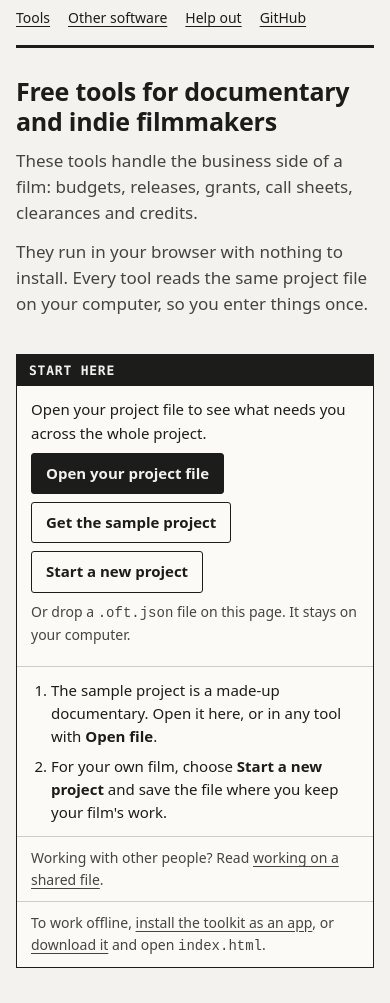
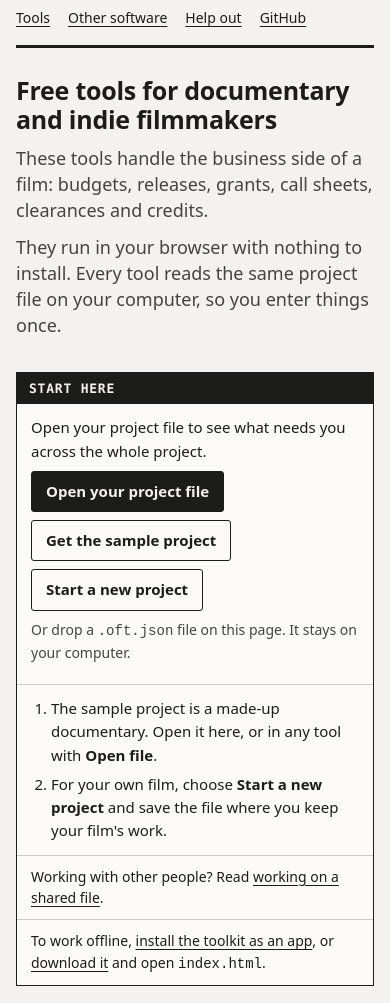
Before and after one commit to open-filmmaker-toolkit/toolkit, a plain HTML site: page index.html in a window 390 px wide. Shown: the part 58-1061 px from the top of the page. Drawn offline with Linux system fonts and the light colour scheme.

Commit message:
Home page: intro, Start here and footer run the full width (#283)
Signed-off-by: Basil Shadid <89607622+basilshadid@users.noreply.github.com>

```diff
--- a/index.html
+++ b/index.html
@@ -33,10 +33,12 @@ a:hover { text-decoration-thickness: 2px; }
 .bar img { display: block; width: 200px; height: auto; }
 .bar nav { display: flex; flex-wrap: wrap; gap: 4px 18px; font-size: 14px; }
 .intro { display: grid; gap: 24px; padding: 28px 0 8px; }
-.intro h1 { margin: 0 0 12px; font-size: 30px; line-height: 1.2; letter-spacing: -0.01em; }
-.intro p { margin: 0 0 12px; font-size: 17px; color: var(--ink-2); max-width: 60ch; }
-.start { max-width: 640px; border: 1px solid var(--ink); background: var(--sheet); }
-.intro .start p { max-width: none; }
+.intro h1 { margin: 0 0 12px; font-size: 34px; line-height: 1.15; letter-spacing: -0.01em; }
+.intro > div > p { margin: 0 0 10px; font-size: 21px; line-height: 1.45; color: var(--ink-2); }
+.start { border: 1px solid var(--ink); background: var(--sheet); }
+/* Opening a project on the left; what to know about it on the right. */
+.start-grid { display: grid; grid-template-columns: minmax(0, 1fr) minmax(0, 1fr); }
+.start-grid .open-box { border-bottom: 0; border-right: 1px solid var(--rule); }
 .start h2 { margin: 0; padding: 6px 12px; background: var(--tape); color: var(--tape-ink); font: 600 13px/1.5 var(--mono); letter-spacing: 0.06em; text-transform: uppercase; }
 .start ol { margin: 0; padding: 12px 14px 12px 34px; font-size: 15px; }
 .start li + li { margin-top: 6px; }
@@ -79,10 +81,13 @@ a:hover { text-decoration-thickness: 2px; }
 .cols ul { margin: 0; padding-left: 18px; color: var(--ink-2); }
 .cols li + li { margin-top: 4px; }
 footer { margin-top: 48px; padding-top: 16px; border-top: 3px solid var(--ink); font-size: 13.5px; color: var(--ink-2); }
-footer p { margin: 0 0 8px; max-width: 80ch; }
+footer p { margin: 0 0 8px; }
 .link-btn { padding: 0; border: 0; background: none; color: inherit; font: inherit; text-decoration: underline; cursor: pointer; }
 @media (max-width: 860px) {
-  .cols { grid-template-columns: 1fr; }
+  .cols, .start-grid { grid-template-columns: 1fr; }
+  .start-grid .open-box { border-right: 0; border-bottom: 1px solid var(--rule); }
+  .intro h1 { font-size: 28px; }
+  .intro > div > p { font-size: 18px; }
   .phase { grid-template-columns: 1fr; }
   .planned, .none { grid-column: 1; }
   .tools,   .tool:nth-child(2) { border-top: 1px dotted var(--rule); }
@@ -173,6 +178,7 @@ input[type="date"]:focus, input[type="date"]:focus-within, input[type="time"]:fo
       </div>
       <section class="start" aria-labelledby="start-h">
         <h2 id="start-h">Start here</h2>
+        <div class="start-grid">
         <div class="open-box">
           <p>Open your project file to see what needs you across the whole project.</p>
           <p class="row"><button type="button" class="btn primary" id="openProject">Open your project file</button><a class="btn" href="samples/the-river-keeps.oft.json" download>Get the sample project</a></p>
@@ -181,6 +187,7 @@ input[type="date"]:focus, input[type="date"]:focus-within, input[type="time"]:fo
           <p class="reopen" id="reopenHome" hidden><span id="reopenText"></span> <button type="button" class="btn" id="reopenBtn">Open it</button></p>
           <input type="file" id="projectInput" accept=".json,application/json" hidden>
         </div>
+        <div class="start-more">
         <ol>
           <li>The sample project is a made-up documentary. Open it here, or in any tool with <b>Open file</b>.</li>
           <li>For your own film, choose <b>Start a new project</b> and save the file where you keep your film's work.</li>
@@ -188,6 +195,8 @@ input[type="date"]:focus, input[type="date"]:focus-within, input[type="time"]:fo
         <p class="dl note-browser" id="homeBrowser" role="note" hidden></p>
         <p class="dl">Working with other people? Read <a href="https://github.com/open-filmmaker-toolkit/toolkit/blob/main/docs/sharing-a-project.md">working on a shared file</a>.</p>
         <p class="dl">To work offline, <a href="docs/offline.md">install the toolkit as an app</a>, or <a href="https://github.com/open-filmmaker-toolkit/toolkit/archive/refs/heads/main.zip">download it</a> and open <code>index.html</code>.</p>
+        </div>
+        </div>
       </section>
     </section>
 
```
Also changed, not shown: 1 other file.
